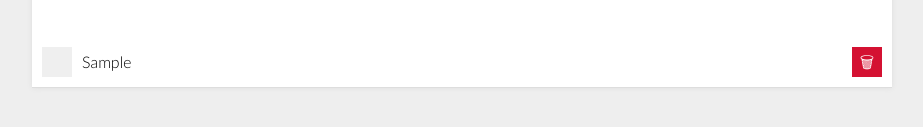
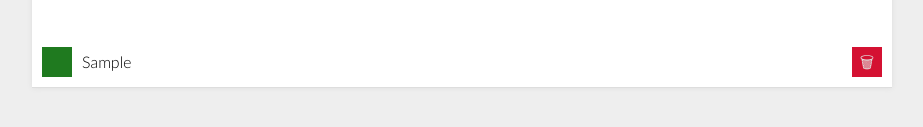
Before and after one commit to MaciejLaciej/lista-zada-, a plain HTML site: page index.html in a window 1280 px wide. Both pictures are taken after typing "Sample" into the empty fields and a click on the button "Dodaj zadanie". Shown: the part 321-448 px from the top of the page, without its empty margins (178-1101 px from the left). Drawn offline with nearby package versions, Linux system fonts and the light colour scheme.

Commit message:
button green fixed

```diff
--- a/css/tasks.css
+++ b/css/tasks.css
@@ -19,7 +19,7 @@
 
 .tasks__button {
     border: none;
-    color:white;
+    color:rgb(226, 226, 225);
     width: 30px;
     height: 30px;
     padding: 0;
--- a/js/script.js
+++ b/js/script.js
@@ -44,7 +44,7 @@
             <li
                 class="tasks__item js-task"
             >
-                <button class="tasks__button tasks__button-toggleDone js-toggleDone">
+                <button class="tasks__button tasks__button--toggleDone js-toggleDone">
                 ${task.done ? "✔" : " "}
                 </button>
                 <span class="tasks__content${task.done ? "tasks__content--done" : ""}">${task.content}</span>
```
